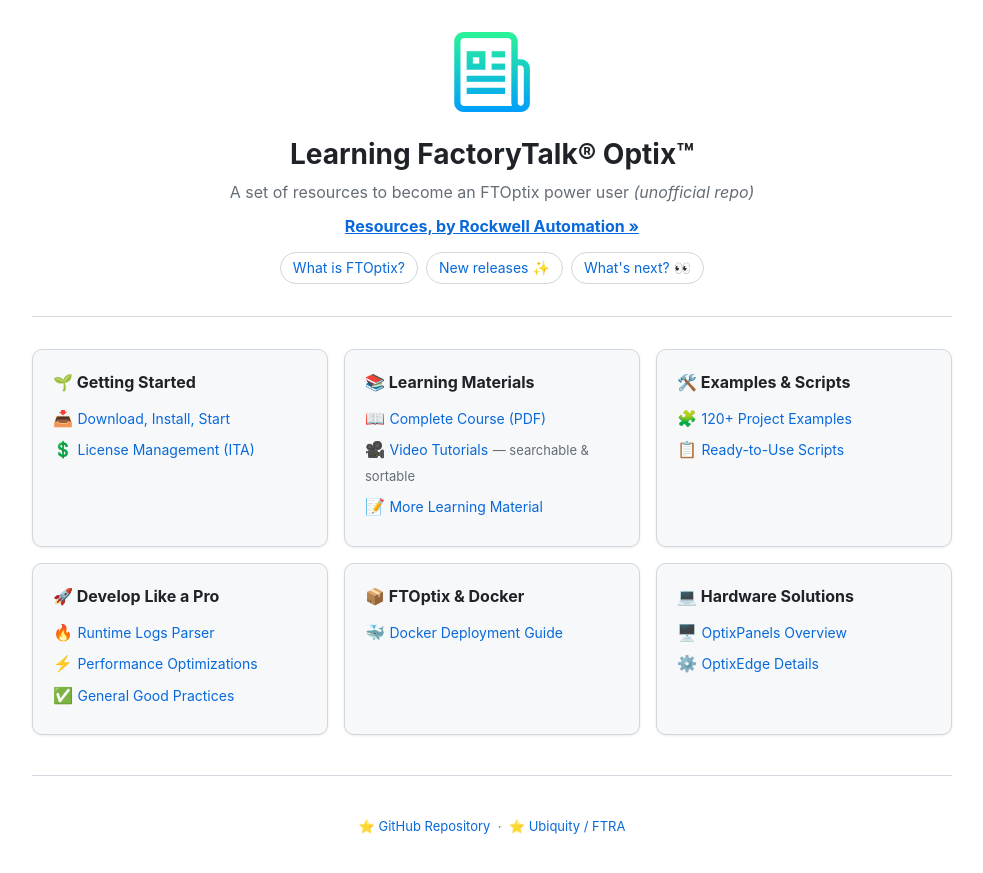
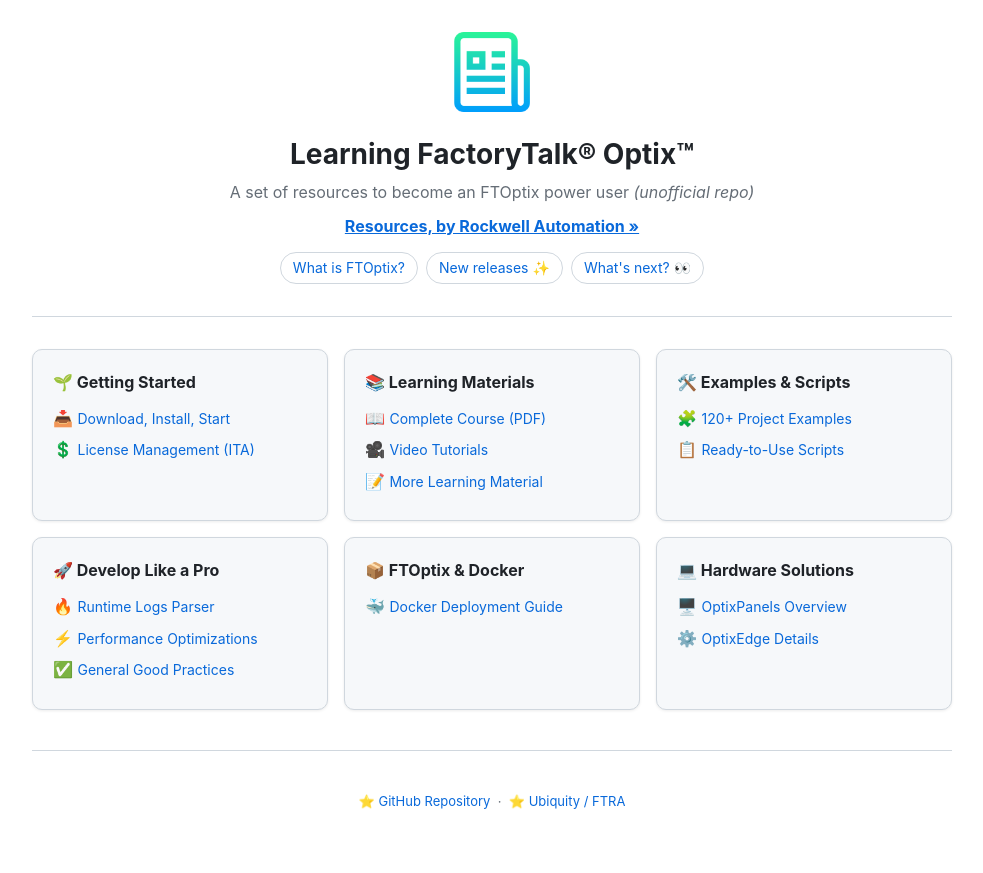
Before and after one commit to massimovar/LearningFTOptix, a Jekyll site: the page docs/index.html, which Jekyll copies as it is, in a window 1280 px wide. Shown: the top 873 px of the page, without its empty margins (148-1131 px from the left). Built offline with Jekyll 4.4.1, drawn with Linux system fonts in a browser that asks for light colours.

Commit message:
Small changes

```diff
--- a/docs/index.html
+++ b/docs/index.html
@@ -81,7 +81,7 @@
       <h3>📚 Learning Materials</h3>
       <ul>
         <li>📖 <a href="pdf/FactoryTalkOptix_TechnicalTraining.pdf">Complete Course (PDF)</a></li>
-        <li>🎥 <a href="chapters/Learning_material_Videos.html">Video Tutorials</a> <span class="desc">— searchable &amp; sortable</span></li>
+        <li>🎥 <a href="chapters/Learning_material_Videos.html">Video Tutorials</a></li>
         <li>📝 <a href="chapters/Learning_material.html">More Learning Material</a></li>
       </ul>
     </div>
```
